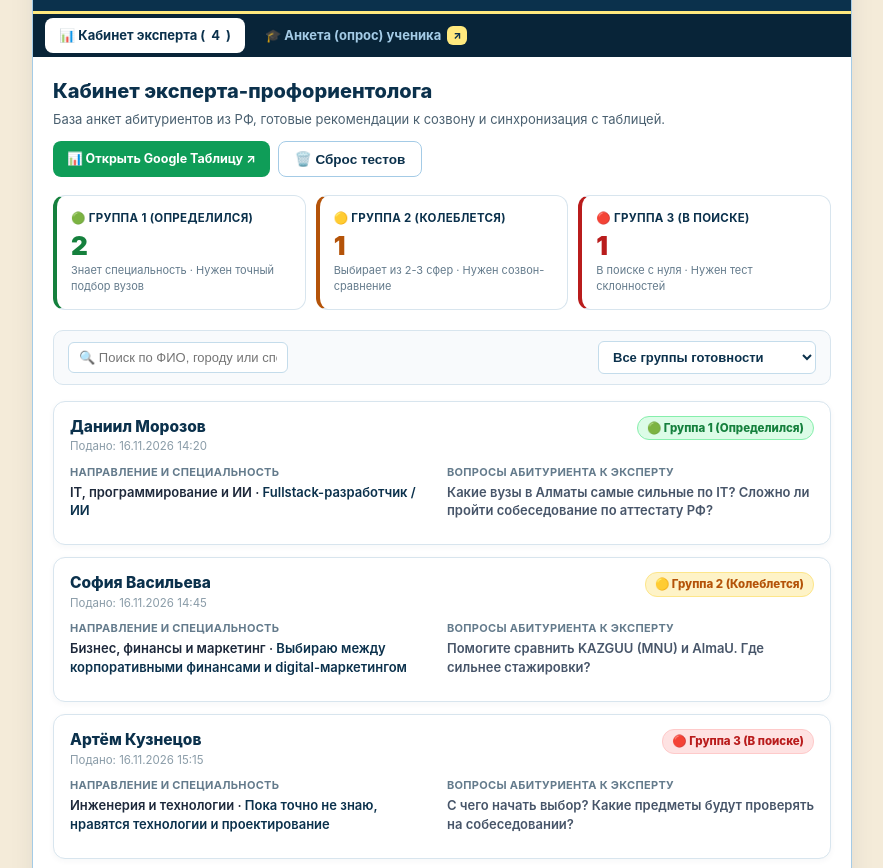
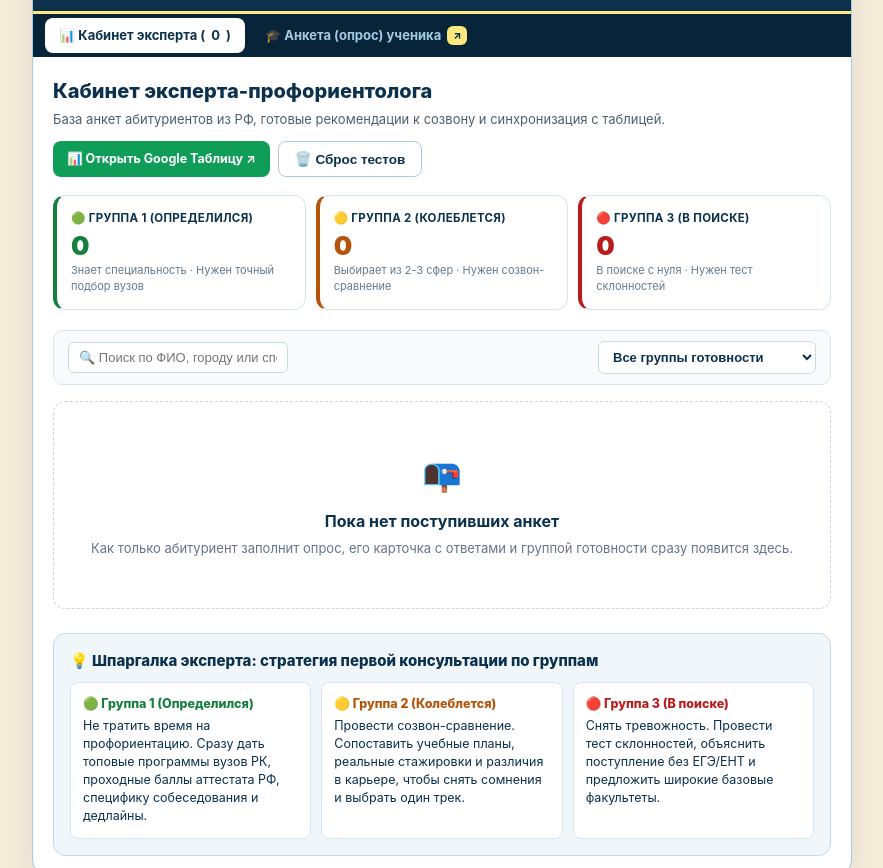
Before and after one commit to bilim-agency/anketa, a plain HTML site: page expert.html in a window 1280 px wide. Shown: the part 67-935 px from the top of the page, without its empty margins (198-1081 px from the left). Drawn offline with Linux system fonts and the light colour scheme.

Commit message:
Add files via upload

```diff
--- a/expert.html
+++ b/expert.html
@@ -590,7 +590,7 @@
 
     <!-- Панель навигации -->
     <nav class="nav-tabs">
-      <div class="nav-tab-btn active" id="tabCabinet" style="cursor: default;">📊 Кабинет эксперта (<span id="totalStudentsCount">4</span>)</div>
+      <div class="nav-tab-btn active" id="tabCabinet" style="cursor: default;">📊 Кабинет эксперта (<span id="totalStudentsCount">0</span>)</div>
       <a href="index.html" target="_blank" class="nav-tab-btn">🎓 Анкета (опрос) ученика <span class="tab-external-badge">↗</span></a>
     </nav>
 
@@ -616,17 +616,17 @@
         <div class="stats-row">
           <div class="stat-card stat-green">
             <div class="stat-card-title">🟢 Группа 1 (Определился)</div>
-            <div class="stat-card-num" id="statG1Count">2</div>
+            <div class="stat-card-num" id="statG1Count">0</div>
             <div class="stat-card-desc">Знает специальность · Нужен точный подбор вузов</div>
           </div>
           <div class="stat-card stat-yellow">
             <div class="stat-card-title">🟡 Группа 2 (Колеблется)</div>
-            <div class="stat-card-num" id="statG2Count">1</div>
+            <div class="stat-card-num" id="statG2Count">0</div>
             <div class="stat-card-desc">Выбирает из 2-3 сфер · Нужен созвон-сравнение</div>
           </div>
           <div class="stat-card stat-red">
             <div class="stat-card-title">🔴 Группа 3 (В поиске)</div>
-            <div class="stat-card-num" id="statG3Count">1</div>
+            <div class="stat-card-num" id="statG3Count">0</div>
             <div class="stat-card-desc">В поиске с нуля · Нужен тест склонностей</div>
           </div>
         </div>
@@ -673,58 +673,13 @@
 
   <script>
     // Базовые эталонные анкеты (синхронизированы с Google Таблицей)
-    const DEFAULT_STUDENTS = [
-      {
-        id: 1,
-        time: '16.11.2026 14:20',
-        name: 'Даниил Морозов',
-        groupId: 1,
-        groupLabel: '🟢 Группа 1 (Определился)',
-        sphere: 'IT, программирование и ИИ',
-        specialty: 'Fullstack-разработчик / ИИ',
-        questions: 'Какие вузы в Алматы самые сильные по IT? Сложно ли пройти собеседование по аттестату РФ?',
-        recommendation: 'Подготовить сильные программы IT (МУИТ, Satbayev, СДУ), требования к внутреннему собеседованию и дедлайны подачи аттестата РФ.'
-      },
-      {
-        id: 2,
-        time: '16.11.2026 14:45',
-        name: 'София Васильева',
-        groupId: 2,
-        groupLabel: '🟡 Группа 2 (Колеблется)',
-        sphere: 'Бизнес, финансы и маркетинг',
-        specialty: 'Выбираю между корпоративными финансами и digital-маркетингом',
-        questions: 'Помогите сравнить KAZGUU (MNU) и AlmaU. Где сильнее стажировки?',
-        recommendation: 'Созвон-сравнение программ Бизнеса (KAZGUU vs AlmaU). Разобрать учебные планы, карьерные треки и стажировки, чтобы выбрать одну профессию.'
-      },
-      {
-        id: 3,
-        time: '16.11.2026 15:15',
-        name: 'Артём Кузнецов',
-        groupId: 3,
-        groupLabel: '🔴 Группа 3 (В поиске)',
-        sphere: 'Инженерия и технологии',
-        specialty: 'Пока точно не знаю, нравятся технологии и проектирование',
-        questions: 'С чего начать выбор? Какие предметы будут проверять на собеседовании?',
-        recommendation: 'Провести вводную профориентационную сессию с тестом склонностей. Разобрать широкие базовые направления с возможностью выбора узкого профиля на 2 курсе.'
-      },
-      {
-        id: 4,
-        time: '16.11.2026 15:40',
-        name: 'Михаил Попов',
-        groupId: 1,
-        groupLabel: '🟢 Группа 1 (Определился)',
-        sphere: 'Инженерия и технологии',
-        specialty: 'Нефтегазовое дело и геология',
-        questions: 'Каковы условия нострификации аттестата РФ и общежития в Satbayev?',
-        recommendation: 'Подборка программ Satbayev University и АУНГ, порядок нострификации аттестата РФ и дедлайны приёмной комиссии.'
-      }
-    ];
+    const DEFAULT_STUDENTS = [];
 
     const SCRIPT_URL = 'https://script.google.com/macros/s/AKfycbzeFYxaeraUlvFQKcDdGDxyLfocznN7NimKn2qnEq8ufxX1NsE0oa6-fCiIi3gIowGD/exec';
 
     // Хранилище учеников
     function getLocalStudents() {
-      const stored = localStorage.getItem('bilim_expert_responses');
+      const stored = localStorage.getItem('bilim_expert_responses_clean');
       if (stored) {
         try { return JSON.parse(stored); } catch (e) {}
       }
@@ -733,7 +688,7 @@
 
     function resetCabinetData() {
       if (confirm('Сбросить тестовые анкеты и вернуть 4 эталонных профиля?')) {
-        localStorage.removeItem('bilim_expert_responses');
+        localStorage.removeItem('bilim_expert_responses_clean');
         renderStudents();
       }
     }
@@ -772,7 +727,7 @@
       });
 
       if (filtered.length === 0) {
-        container.innerHTML = '<div style="text-align:center; padding:30px; color:#647B8C;">По выбранному фильтру анкет не найдено.</div>';
+        container.innerHTML = '<div style="text-align:center; padding:50px 20px; color:#647B8C; background:#FFFFFF; border-radius:12px; border:1px dashed #CBD5E1;"><div style="font-size:32px; margin-bottom:12px;">📭</div><div style="font-weight:700; color:#0B314C; font-size:16px;">Пока нет поступивших анкет</div><div style="font-size:13px; color:#64748B; margin-top:6px;">Как только абитуриент заполнит опрос, его карточка с ответами и группой готовности сразу появится здесь.</div></div>';
         return;
       }
 
```
